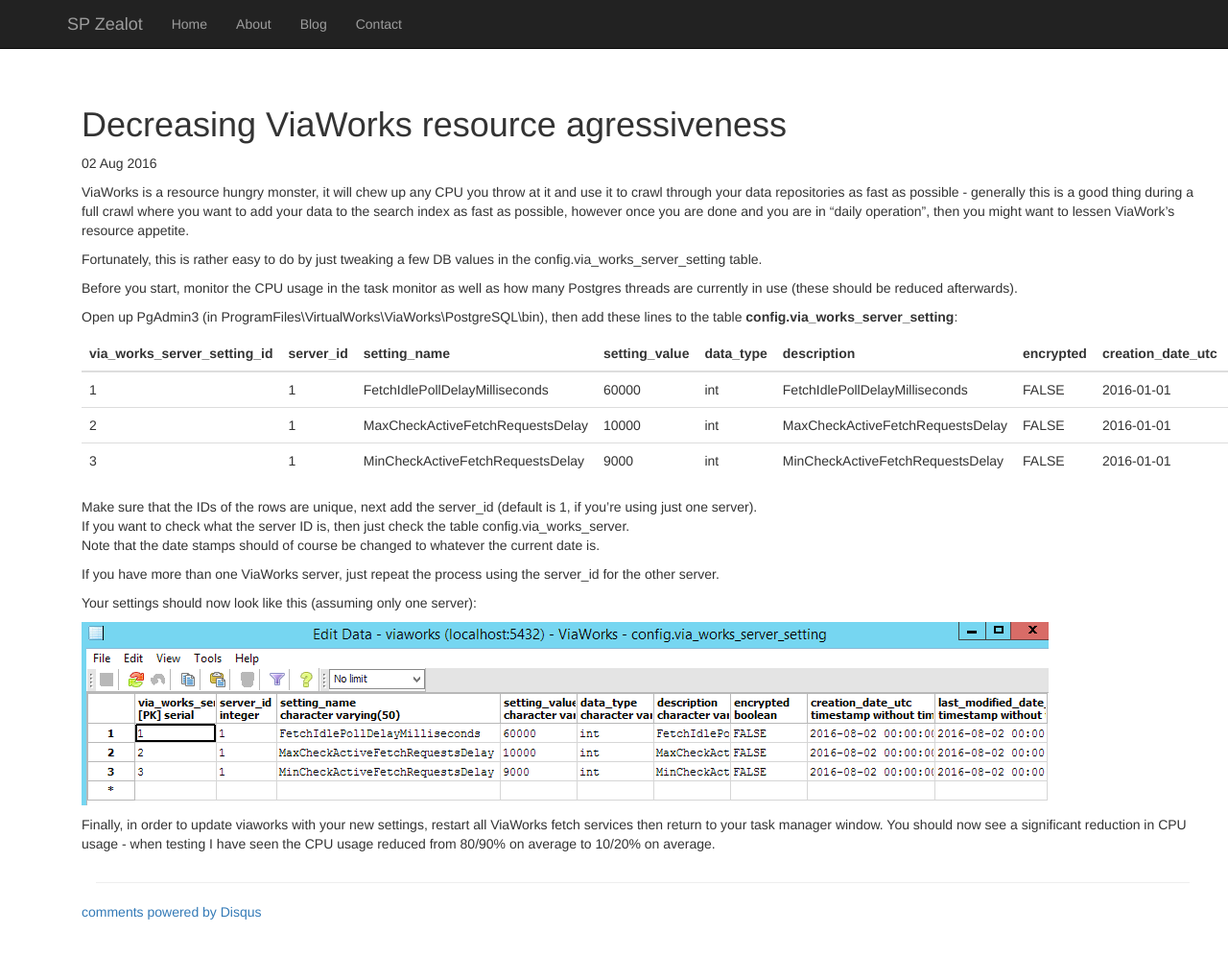
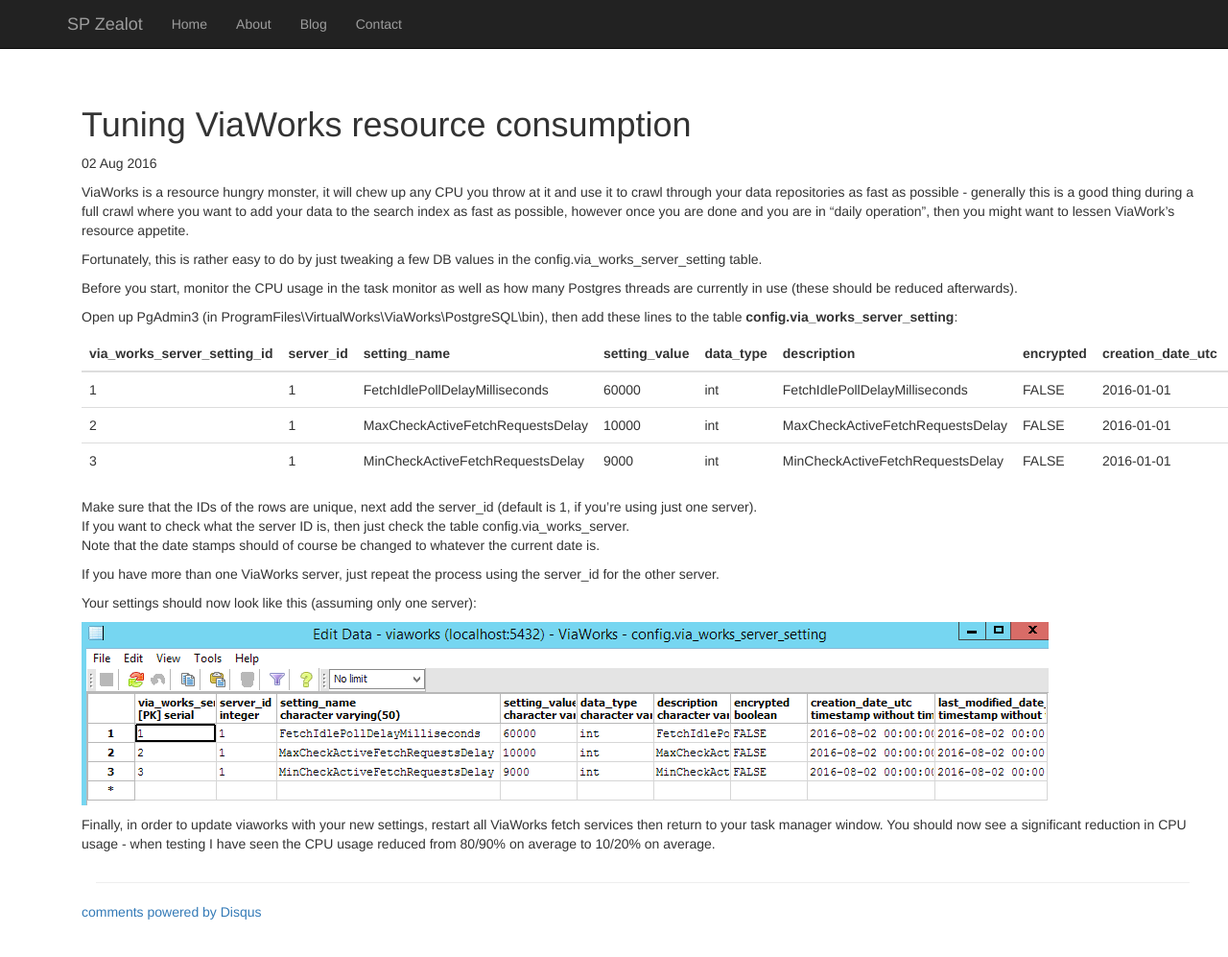
Before and after one commit to kmosti/kmosti.github.io, a Jekyll site: the page built from _posts/2016-08-02-reducing-viaworks-resource-consumption.md, in a window 1280 px wide and 1000 px high. Shown: the top 997 px of the window at 96% size. Built offline with Jekyll 4.4.1, drawn with Linux system fonts in a browser that asks for light colours; comment, search, counter and statistics services are not loaded.

Commit message:
title edit

```diff
--- a/_posts/2016-08-02-reducing-viaworks-resource-consumption.md
+++ b/_posts/2016-08-02-reducing-viaworks-resource-consumption.md
@@ -1,6 +1,6 @@
 ---
 layout: post
-title: "Decreasing ViaWorks resource agressiveness"
+title: "Tuning ViaWorks resource consumption"
 date: 2016-08-02
 ---
 
```
